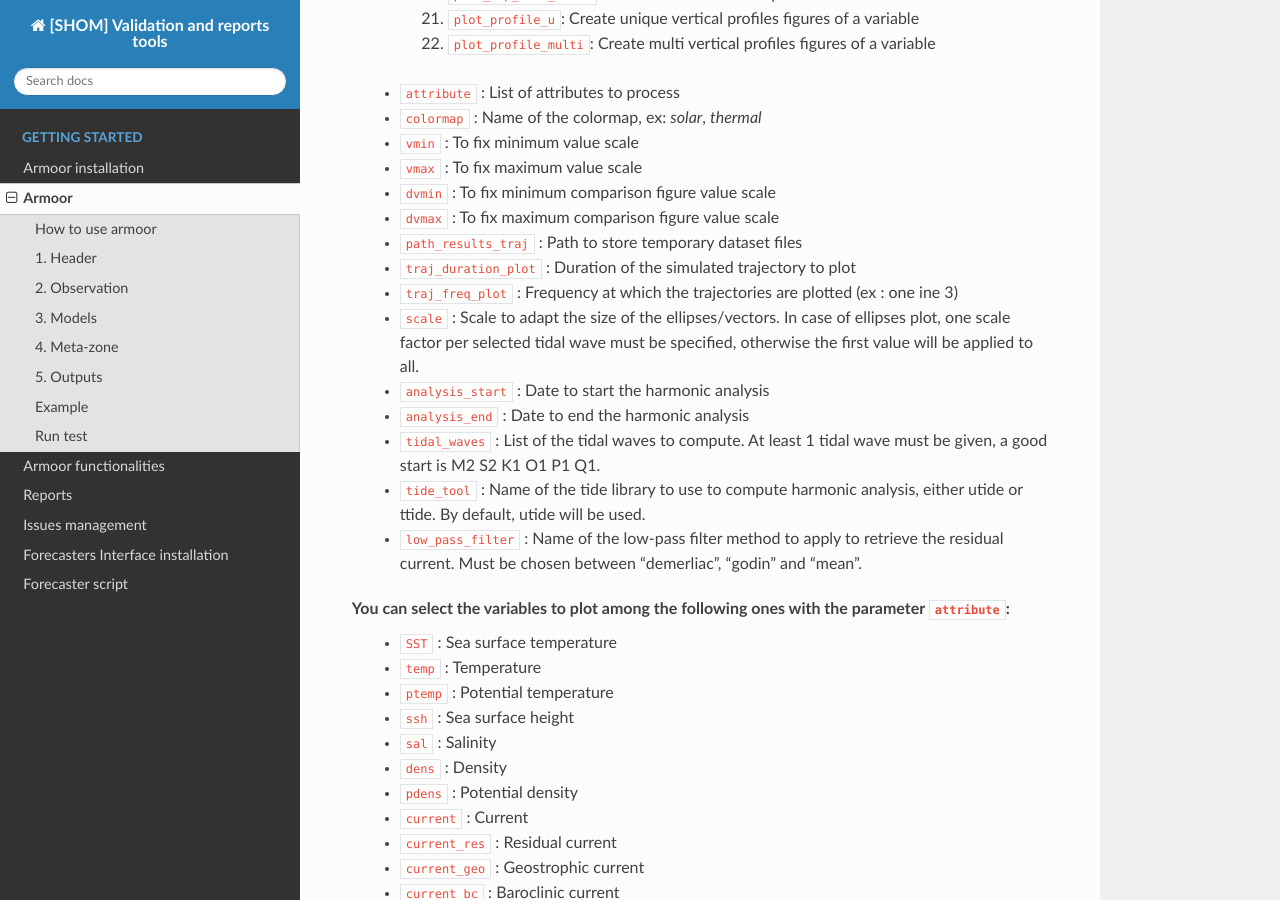
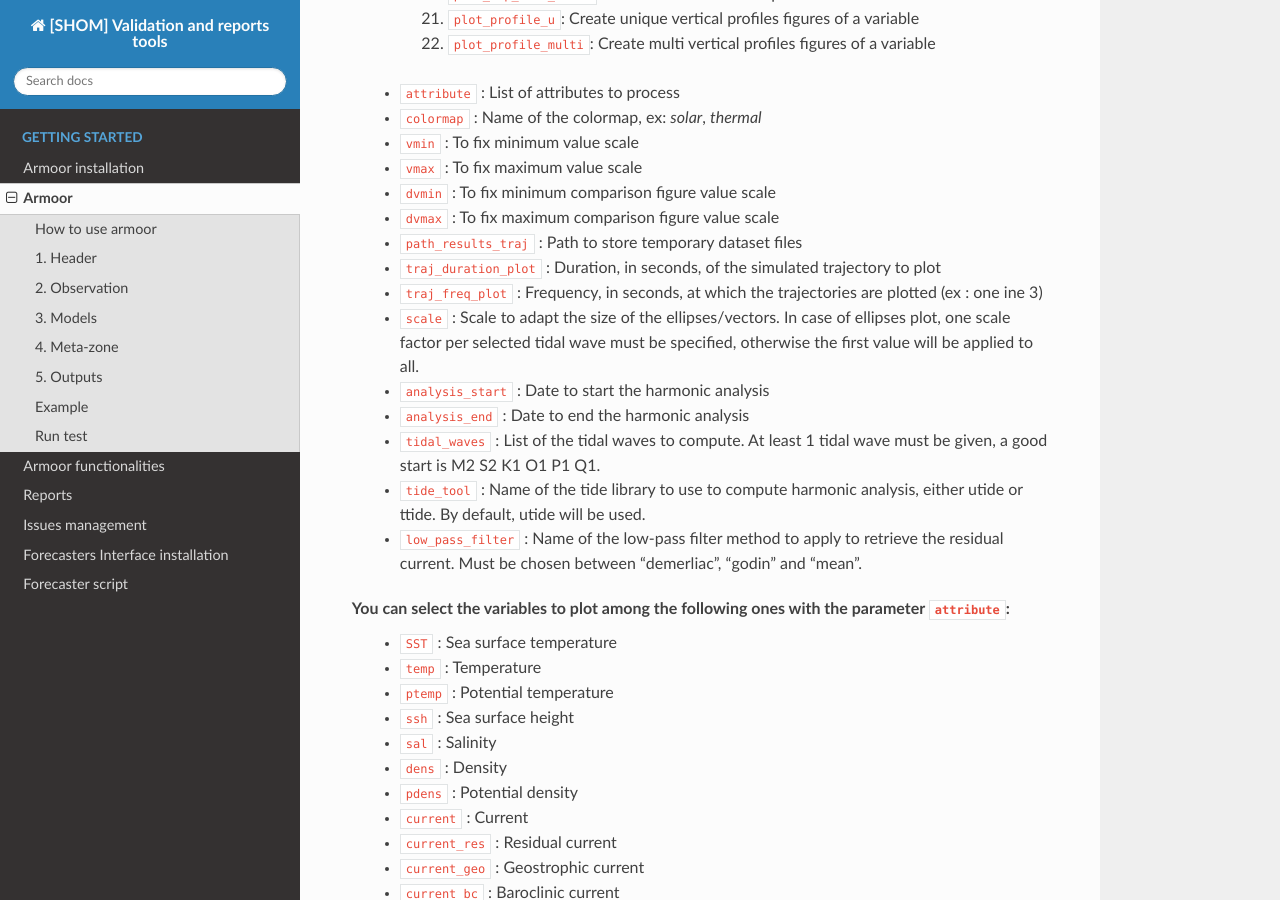
Before and after one commit to shom-fr/armoor, a Sphinx documentation site: the page built from docs/source/base.rst, in a window 1280 px wide and 900 px high, scrolled down 4017 px. Built offline with Sphinx 7.4.7 and the Read the Docs theme 2.0.0, drawn with Linux system fonts in a browser that asks for light colours.

Commit message:
#167 drifter doc updated

```diff
--- a/docs/source/base.rst
+++ b/docs/source/base.rst
@@ -149,8 +149,8 @@ For each output here is the list of possible options (with their associated desc
     * ``dvmin`` : To fix minimum comparison figure value scale
     * ``dvmax`` : To fix maximum comparison figure value scale
     * ``path_results_traj`` : Path to store temporary dataset files
-    * ``traj_duration_plot`` : Duration of the simulated trajectory to plot
-    * ``traj_freq_plot`` : Frequency at which the trajectories are plotted (ex : one ine 3)
+    * ``traj_duration_plot`` : Duration, in seconds, of the simulated trajectory to plot
+    * ``traj_freq_plot`` : Frequency, in seconds, at which the trajectories are plotted (ex : one ine 3)
     * ``scale`` : Scale to adapt the size of the ellipses/vectors. In case of ellipses plot, one scale factor per selected tidal wave must be specified, otherwise the first value will be applied to all.
     * ``analysis_start`` : Date to start the harmonic analysis
     * ``analysis_end`` : Date to end the harmonic analysis
```
Also changed, not shown: 1 other file.
